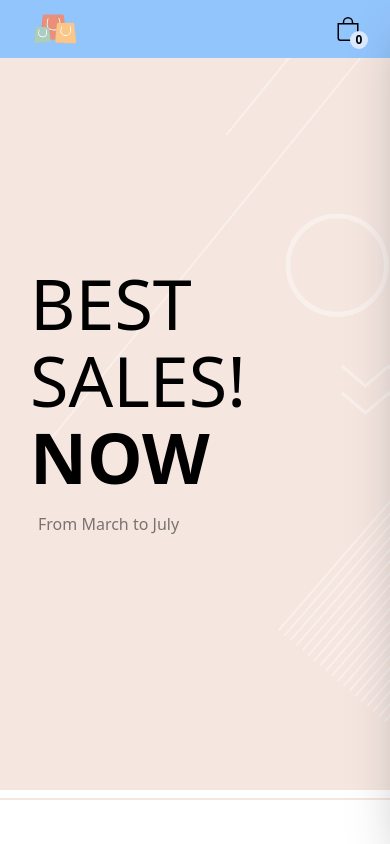
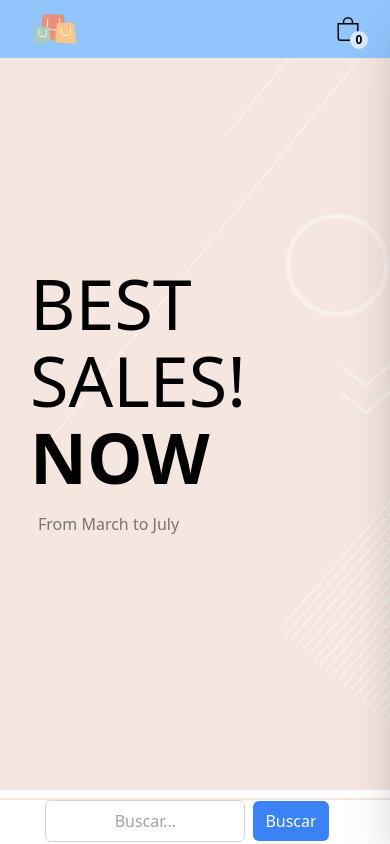
Before and after one commit to edwardhz/shop, a React app: page / in a window 390 px wide. Shown: the top 844 px of the page. Built offline with nearby package versions, Linux system fonts and the light colour scheme; no server answers.

Commit message:
SearchBar

```diff
--- a/src/components/Header.jsx
+++ b/src/components/Header.jsx
@@ -1,40 +1,61 @@
-import React,{useContext,useState,useEffect} from 'react'
-import { SiderbarContext } from '../context/SidebarContext';
-import { CartContext } from '../context/CartContext';
+import React, { useContext, useState, useEffect } from "react";
+import { SiderbarContext } from "../context/SidebarContext";
+import { CartContext } from "../context/CartContext";
+// import SearchBar from "./SearchBar";
 
-import { BsBag } from 'react-icons/bs';
-import { Link } from 'react-router-dom';
-import Logo from '../img/icon_shop.svg'
+import { BsBag } from "react-icons/bs";
+import { Link } from "react-router-dom";
+import Logo from "../img/icon_shop.svg";
 
 const Header = () => {
-  const [isActive, setIsActive] = useState(false)
-  const {isOpen,setIsOpen} = useContext(SiderbarContext);
-  const {totalItems} = useContext(CartContext);
+  const [isActive, setIsActive] = useState(false);
+  const { isOpen, setIsOpen } = useContext(SiderbarContext);
+  const { totalItems } = useContext(CartContext);
 
-  useEffect(()=>{
-    window.addEventListener('scroll', ()=>{
-      window.scrollY > 60 ? setIsActive(true) : setIsActive(false)
-    })
-  })
+  useEffect(() => {
+    window.addEventListener("scroll", () => {
+      window.scrollY > 60 ? setIsActive(true) : setIsActive(false);
+    });
+  }, []);
+
   return (
-    <header className={`${isActive ? 'bg-blue-200 shadow-md ' : 'bg-blue-300 py-1' } fixed w-full z-10 transition-all`}>
-      <div className='container mx-auto flex items-center justify-between h-full'>
-        <Link to={'/'}>
-        <div>
-          <img className='w-[50px]' src={Logo} alt="" />
+    <header
+      className={`${
+        isActive ? "bg-blue-200 shadow-md " : "bg-blue-300 py-1"
+      } fixed w-full z-10 transition-all`}
+    >
+      <div className="container mx-auto flex items-center justify-between h-full">
+        <Link to="/">
+          <div>
+            <img className="w-[50px]" src={Logo} alt="" />
+          </div>
+        </Link>
+        {/* <SearchBar /> Incluye el componente SearchBar aquí */}
+        <div className="flex items-center justify-center flex-1">
+          {/* <div className="relative mr-4">
+            <input
+              type="text"
+              placeholder="Buscar..."
+              className="px-4 py-2 rounded-md border border-gray-300 focus:outline-none focus:border-blue-500"
+            />
+            <button className="absolute inset-y-0 right-0 px-3">
+              {/* Aquí podrías agregar un icono de búsqueda si lo deseas
+              Buscar
+            </button>
+          </div> */}
         </div>
-        </Link>
-        <div onClick={() =>setIsOpen(!isOpen)}
-          className='cursor-pointer inline-block relative'
+        <div
+          onClick={() => setIsOpen(!isOpen)}
+          className="cursor-pointer inline-block relative"
         >
-          <BsBag className='text-2xl'/>
-          <div className=' bg-blue-100 absolute -right-2 -bottom-2 text-[12px] w-[18px] h-[18px] text-black rounded-full flex justify-center items-center font-bold'>
-                <p>{totalItems()}</p>
-            </div>
+          <BsBag className="text-2xl" />
+          <div className="bg-blue-100 absolute -right-2 -bottom-2 text-[12px] w-[18px] h-[18px] text-black rounded-full flex justify-center items-center font-bold">
+            <p>{totalItems()}</p>
+          </div>
         </div>
       </div>
     </header>
-  )
-}
+  );
+};
 
-export default Header
+export default Header;
--- /dev/null
+++ b/src/components/SearchBar.jsx
@@ -0,0 +1,58 @@
+import React, { useState, useEffect } from "react";
+
+const SearchBar = ({ setFilteredProducts }) => {
+  const [product, setProduct] = useState([]);
+  const [search, setSearch] = useState("");
+
+  const URL = "https://fakestoreapi.com/products?limit=10";
+
+  const fetchData = async () => {
+    try {
+      const response = await fetch(URL);
+      const data = await response.json();
+      setProduct(data);
+      // Inicializa los productos filtrados con todos los productos
+      setFilteredProducts(data);
+    } catch (error) {
+      console.error("Error al obtener los datos:", error);
+    }
+  };
+
+  const filterProducts = (searchTerm) => {
+    const filtered = product.filter((item) =>
+      item.title.toLowerCase().includes(searchTerm.toLowerCase())
+    );
+    setFilteredProducts(filtered);
+  };
+
+  const handleSearch = (e) => {
+    setSearch(e.target.value);
+    filterProducts(e.target.value);
+  };
+
+  useEffect(() => {
+    fetchData();
+    // Agrega un efecto de limpieza para restablecer los productos filtrados cuando se desmonte el componente
+    return () => setFilteredProducts([]);
+  }, []);
+
+  return (
+    <div className="flex justify-center items-center">
+      <div className="relative mr-4">
+        <input
+          value={search}
+          onChange={handleSearch}
+          type="text"
+          placeholder="Buscar..."
+          className="px-4 py-2 rounded-md border border-gray-300 focus:outline-none focus:border-blue-500 text-center"
+          style={{ width: "200px" }}
+        />
+        <button className="px-3 py-2 bg-blue-500 text-white rounded-md ml-2">
+          Buscar
+        </button>
+      </div>
+    </div>
+  );
+};
+
+export default SearchBar;
--- a/src/pages/Home.jsx
+++ b/src/pages/Home.jsx
@@ -1,23 +1,29 @@
-import React,{useContext} from 'react'
-import { ProductContext } from '../context/ProductContext';
-import Product from 'components/Product'
-import Hero from 'components/Hero'
+import React from "react";
+import { useContext, useState } from "react";
+import { ProductContext } from "../context/ProductContext";
+import Product from "../components/Product";
+import SearchBar from "../components/SearchBar";
+import Hero from "../components/Hero"; // Asegúrate de importar correctamente el componente Hero
+
 const Home = () => {
-    const {products} = useContext(ProductContext);
+  const { products } = useContext(ProductContext);
+  const [filteredProducts, setFilteredProducts] = useState(products);
+
   return (
     <div>
-        <Hero/>
-        <section className='py-16'>
-            <div className="container mx-auto">
-                <div className='grid grid-cols-1 md:grid-cols-2 lg:grid-cols-4 gap-10 max-w-sm mx-auto md:max-w-none md:mx-0'>
-                    {products.map(product => (
-                        <Product product={product} key={product.id}/>
-                    ))}
-                </div>
-            </div>
-        </section>
+      <Hero /> {/* Asegúrate de que Hero esté definido y sea accesible */}
+      <SearchBar setFilteredProducts={setFilteredProducts} />
+      <section className="py-16">
+        <div className="container mx-auto">
+          <div className="grid grid-cols-1 md:grid-cols-2 lg:grid-cols-4 gap-10 max-w-sm mx-auto md:max-w-none md:mx-0">
+            {filteredProducts.map((product) => (
+              <Product product={product} key={product.id} />
+            ))}
+          </div>
+        </div>
+      </section>
     </div>
-  )
-}
+  );
+};
 
-export default Home
+export default Home;
```
Also changed, not shown: src/App.jsx (+20 -19 lines), src/components/Product.jsx (+37 -31 lines).
